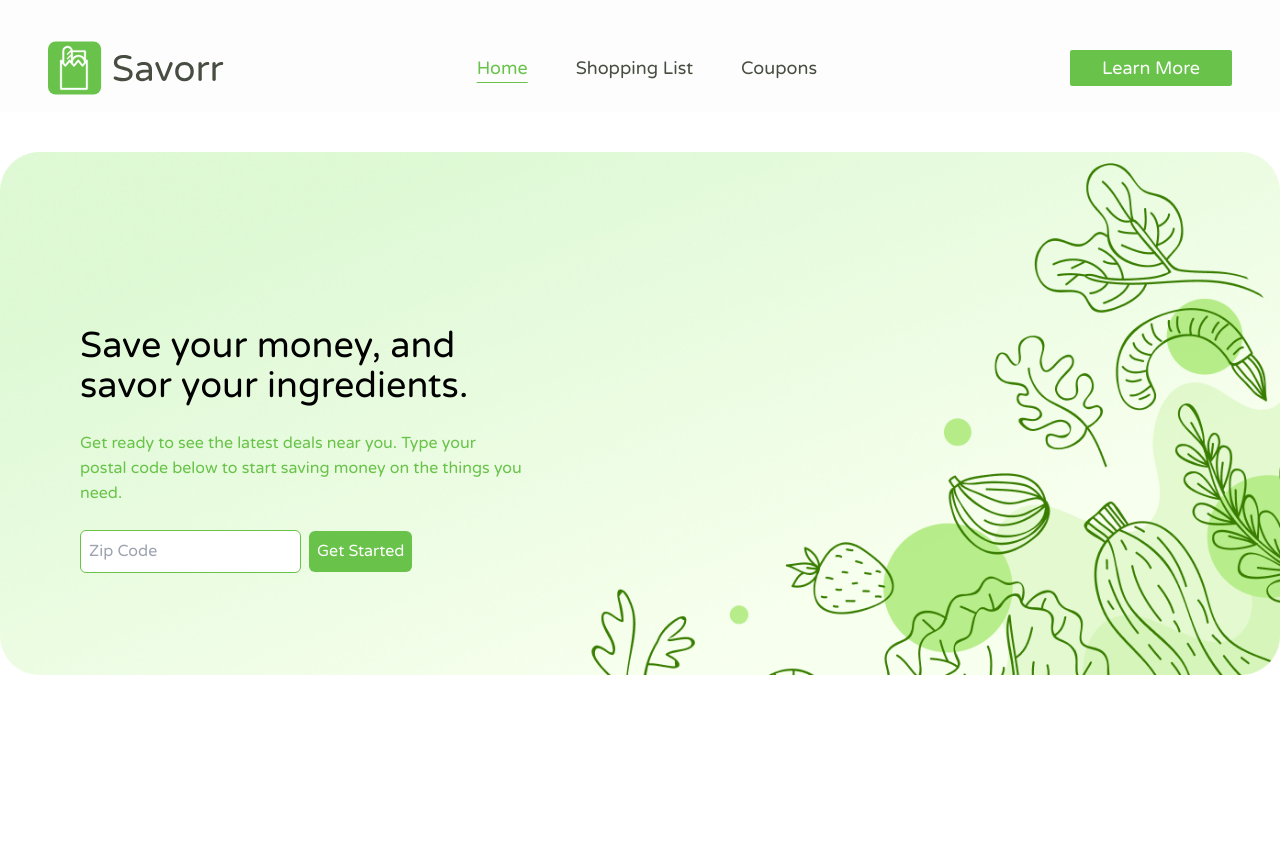
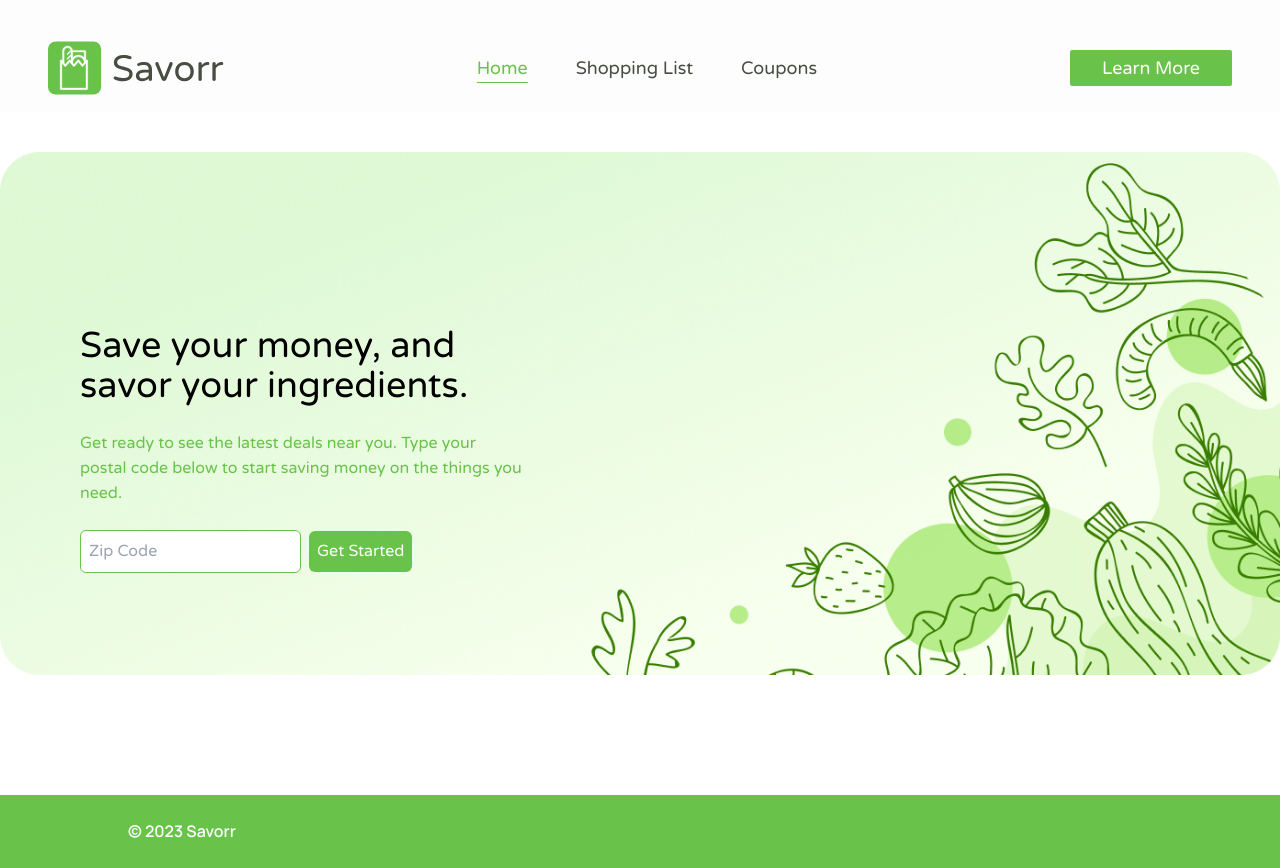
Before and after one commit to savorr-org/savorr, a Next.js app: page / in a window 1280 px wide. Before the commit the page ends 800 px from the top, so only its background shows below. Built offline with nearby package versions, Linux system fonts and the light colour scheme.

Commit message:
feat(footer): add footer fix #32

```diff
--- a/components/footer.tsx
+++ b/components/footer.tsx
@@ -2,8 +2,10 @@ import React from 'react'
 
 export default function Footer() {
   return (
-    <footer className=''>
-
+<footer className="flex w-full flex-row flex-wrap items-center justify-center bg-green py-6 text-center md:justify-between mt-20">
+      <span className="font-manrope px-4 md:px-32 text-white font-semibold">
+        &copy; 2023 Savorr
+      </span>
     </footer>
   )
 }
```
